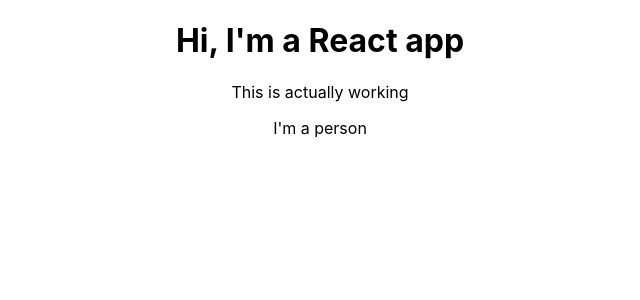
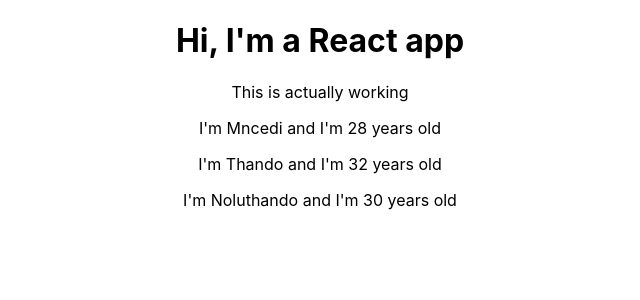
Before and after one commit to tzone85/react-burger, a React (Create React App) app: page / in a window 1280 px wide. Shown: the top 300 px of the page, without its empty margins (320-960 px from the left). Built offline with nearby package versions, Linux system fonts and the light colour scheme.

Commit message:
made components to have dynamic data and also made use of props

```diff
--- a/src/App.js
+++ b/src/App.js
@@ -8,7 +8,9 @@
         <div className="App">
             <h1>Hi, I'm a React app</h1>
             <p>This is actually working</p>
-            <Person/>
+            <Person name = "Mncedi" age = "28"/>
+            <Person name = "Thando" age = "32">My Hobbies: Racing</Person>
+            <Person name = "Noluthando" age = "30"/>
         </div>
     );
 
--- a/src/Person/Person.js
+++ b/src/Person/Person.js
@@ -1,7 +1,8 @@
 import React from 'react';
 
-const person  = () => {
-    return <p>I'm a person</p>
+const person  = (props) => {
+    // return <p>I'm {props.name} and I'm {(Math.floor(Math.random() * 30))} years old</p>
+    return <p>I'm {props.name} and I'm {props.age} years old</p>
 };
 
 export default person;
```
